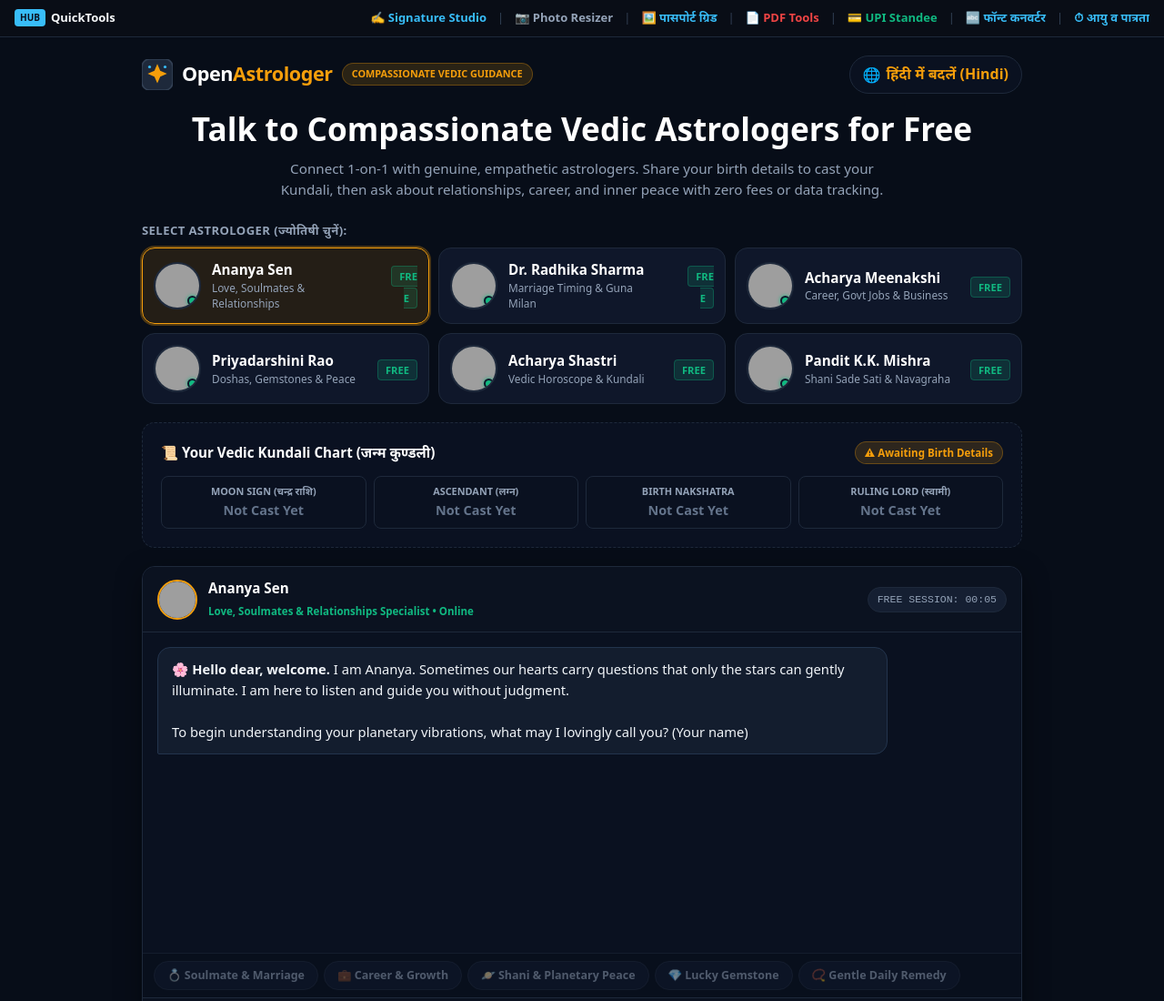
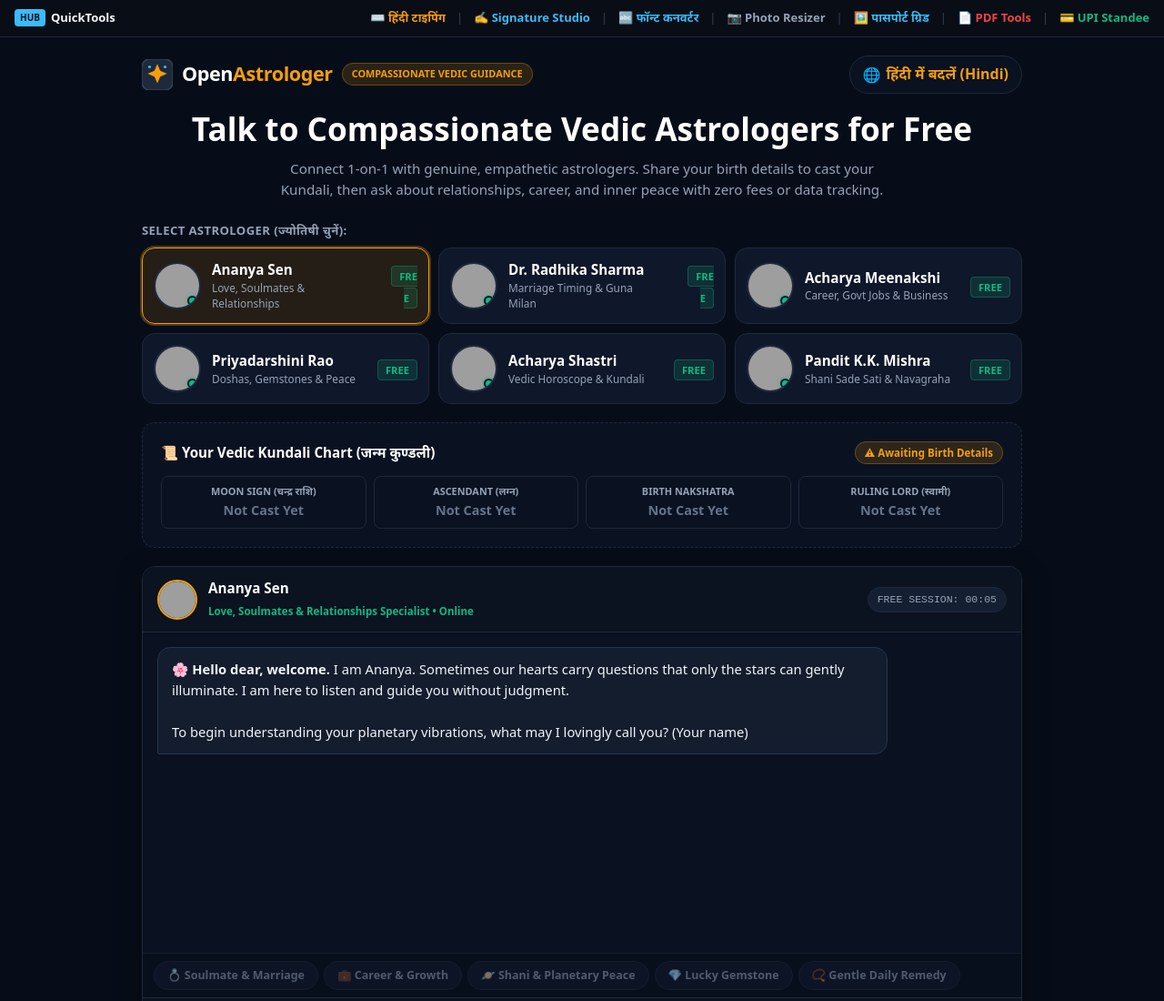
Before and after one commit to unknownuniversem-blip/open-astrologer, a plain HTML site: page index.html in a window 1280 px wide. Shown: the top 1100 px of the page at 91% size. Drawn offline with Linux system fonts and the light colour scheme; grey boxes are pictures that could not be loaded.

Commit message:
Add Tool 15 Hindi Typing Tutor and update global navigation

```diff
--- a/index.html
+++ b/index.html
@@ -528,7 +528,11 @@
       </a>
     </div>
     <div style="display:flex; align-items:center; gap:12px; overflow-x:auto;">
-      <a href="https://unknownuniversem-blip.github.io/signature-maker-studio/" style="color:#38bdf8; text-decoration:none; font-weight:700; white-space:nowrap;">✍️ Signature Studio</a>
+      <a href="https://unknownuniversem-blip.github.io/hindi-typing-tutor/" style="color:#f59e0b; text-decoration:none; font-weight:700; white-space:nowrap;">⌨️ हिंदी टाइपिंग</a>
+      <span style="color:#334155;">|</span>
+      <a href="https://unknownuniversem-blip.github.io/signature-maker-studio/" style="color:#38bdf8; text-decoration:none; font-weight:600; white-space:nowrap;">✍️ Signature Studio</a>
+      <span style="color:#334155;">|</span>
+      <a href="https://unknownuniversem-blip.github.io/krutidev-unicode-converter/" style="color:#38bdf8; text-decoration:none; font-weight:600; white-space:nowrap;">🔤 फॉन्ट कनवर्टर</a>
       <span style="color:#334155;">|</span>
       <a href="https://unknownuniversem-blip.github.io/exam-resizer/" style="color:#94a3b8; text-decoration:none; font-weight:600; white-space:nowrap;">📷 Photo Resizer</a>
       <span style="color:#334155;">|</span>
@@ -537,10 +541,6 @@
       <a href="https://unknownuniversem-blip.github.io/pdf-smart-tools/" style="color:#ef4444; text-decoration:none; font-weight:600; white-space:nowrap;">📄 PDF Tools</a>
       <span style="color:#334155;">|</span>
       <a href="https://unknownuniversem-blip.github.io/upi-qr-standee/" style="color:#10b981; text-decoration:none; font-weight:600; white-space:nowrap;">💳 UPI Standee</a>
-      <span style="color:#334155;">|</span>
-      <a href="https://unknownuniversem-blip.github.io/krutidev-unicode-converter/" style="color:#38bdf8; text-decoration:none; font-weight:600; white-space:nowrap;">🔤 फॉन्ट कनवर्टर</a>
-      <span style="color:#334155;">|</span>
-      <a href="https://unknownuniversem-blip.github.io/age-eligibility-calc/" style="color:#38bdf8; text-decoration:none; font-weight:600; white-space:nowrap;">⏱ आयु व पात्रता</a>
     </div>
   </div>
 
```
